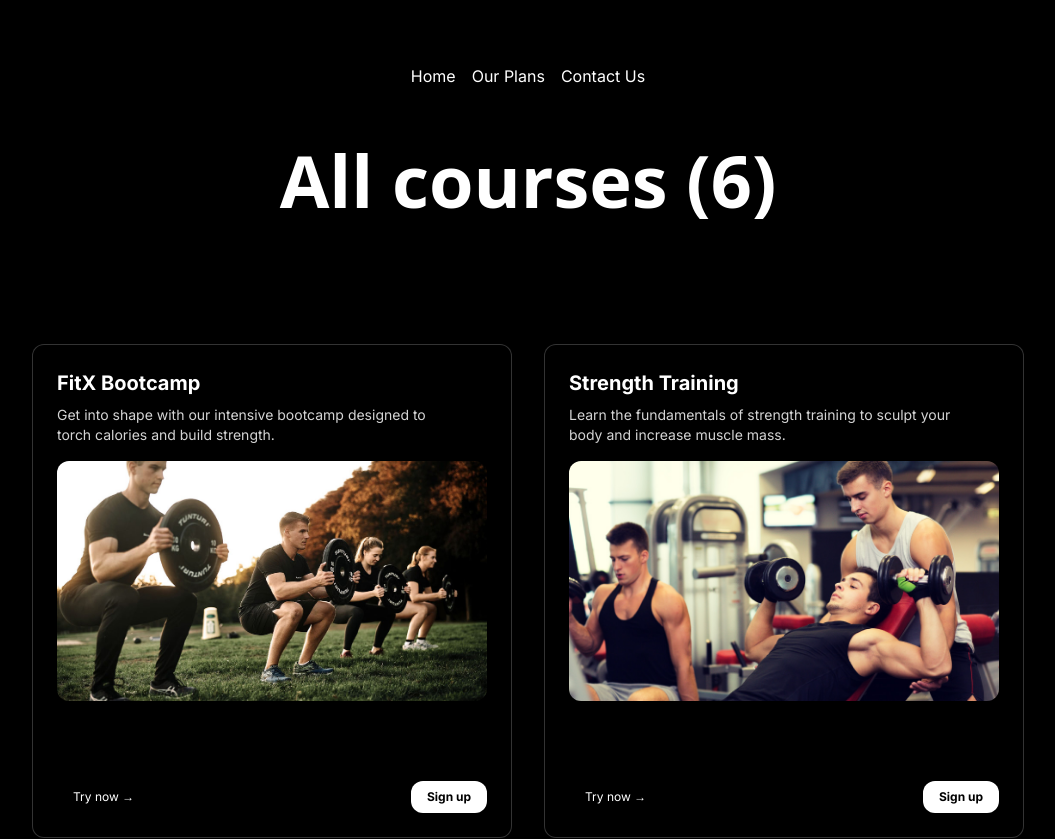
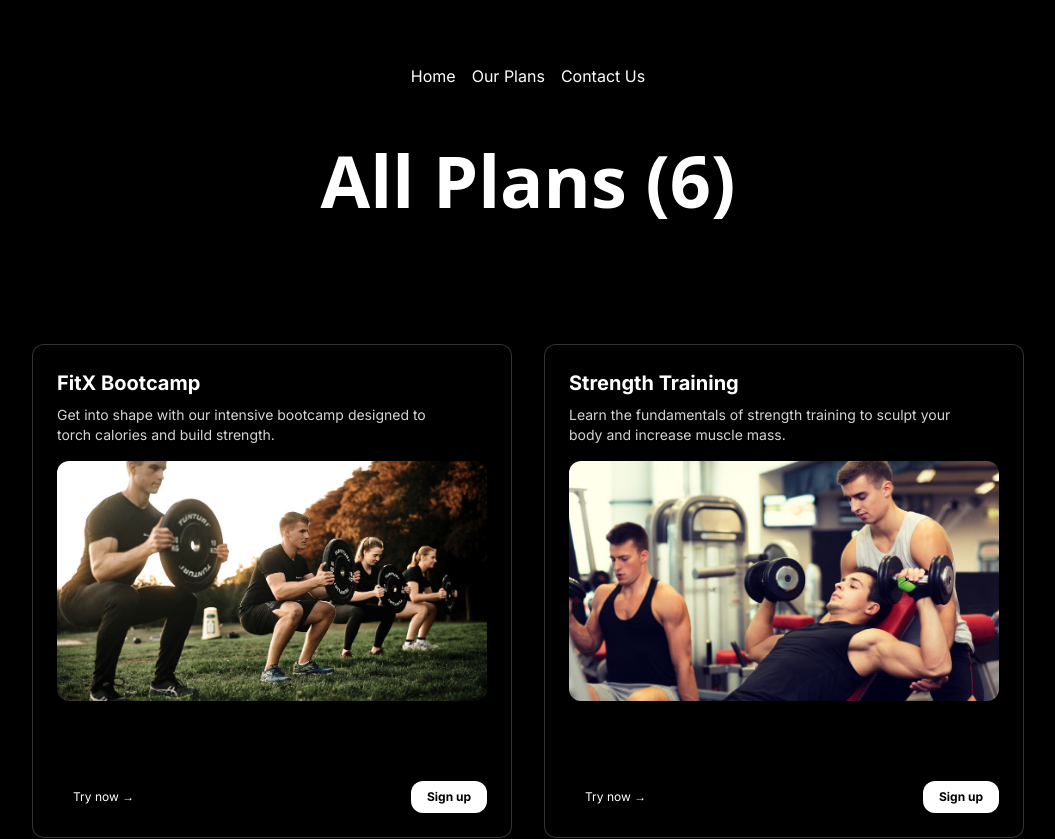
Before and after one commit to Samyak-J7/fitness_web, a Next.js app: page /courses in a window 1280 px wide. Shown: the top 839 px of the page, without its empty margins (112-1167 px from the left). Built offline with nearby package versions, Linux system fonts and the light colour scheme.

Commit message:
Update page.tsx

```diff
--- a/src/app/courses/page.tsx
+++ b/src/app/courses/page.tsx
@@ -7,7 +7,7 @@ import courseData from "@/data/fitness_courses.json"
 function page() {
   return (
     <div className="min-h-screen bg-black py-12 pt-36">
-        <h1 className="text-lg md:text-7xl text-center font-sans font-bold mb-8 text-white">All courses ({courseData.courses.length})</h1>
+        <h1 className="text-lg md:text-7xl text-center font-sans font-bold mb-8 text-white">All Plans ({courseData.courses.length})</h1>
         <div className="flex flex-wrap justify-center">
             {courseData.courses.map((course) => (
                 <CardContainer key={1} className="inter-var m-4">
```
